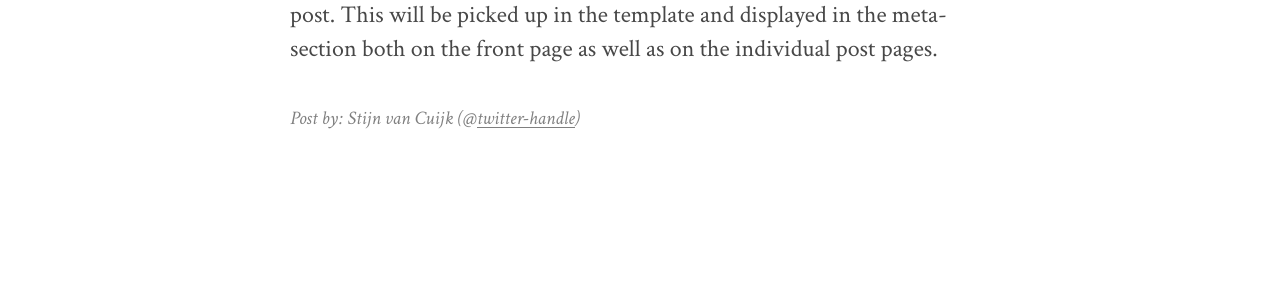
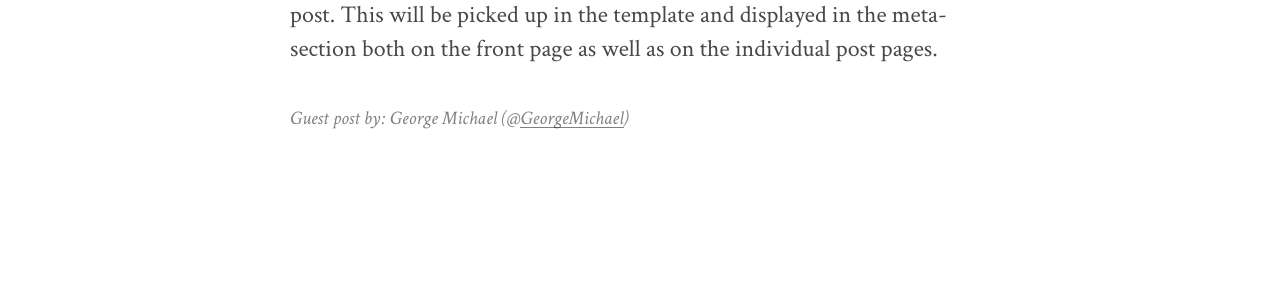
Before and after one commit to stijnvc/holo-alfa, a Jekyll site: the page built from _posts/2012-03-15-guest-blogs.markdown, in a window 1280 px wide. Shown: the part 350-650 px from the top of the page. Built offline with Jekyll 4.4.1, drawn with Linux system fonts in a browser that asks for light colours; nearby versions of some CDN libraries.

Commit message:
Update readme & improve demo posts

```diff
--- a/_layouts/post.html
+++ b/_layouts/post.html
@@ -14,8 +14,8 @@ layout: default
 	<a href="#"><h1>{{ page.title }}</h1></a>
 		{{ content }}
   {% if site.display-author-post-page %}
-    {% if post.author.name %}
-      <small><em>{{ site.var_guest_post_by }}: {{ post.author.name }} {{ post.author.info }}</em></small>
+    {% if page.author.name %}
+      <small><em>{{ site.var_guest_post_by }}: {{ page.author.name }} {{ page.author.info }}</em></small>
     {% else %}
       {% if site.author.name %}
         <small><em>{{ site.var_post_by }}: {{ site.author.name }} {{ site.author.info }}</em></small>
--- a/_posts/2012-01-18-hello-world.markdown
+++ b/_posts/2012-01-18-hello-world.markdown
@@ -1,7 +1,7 @@
 ---
 title: Hello World!
 
-excerpt: Hello World! Vestibulum imperdiet adipiscing arcu, quis aliquam dolor condimentum dapibus. Aliquam fermentum leo aliquet quam volutpat et molestie mauris mattis. Suspendisse semper consequat velit in suscipit.
+summary: Vestibulum imperdiet adipiscing arcu, quis aliquam dolor condimentum dapibus. Aliquam fermentum leo aliquet quam volutpat et molestie mauris mattis. Suspendisse semper consequat velit in suscipit.
 
 ---
 
--- a/_posts/2012-02-10-code-snippets.markdown
+++ b/_posts/2012-02-10-code-snippets.markdown
@@ -5,7 +5,9 @@ title: Code Snippets
 
 ---
 
-Whenever you need to post a code snippet, use the liquid tags `hilight` and `endhilight` like this:
+Whenever you need to post a code snippet, use the liquid tags `hilight` and `endhilight`.
+
+like this:
 
 {% highlight css %}
 nav a:hover {
--- a/_posts/2012-03-15-guest-blogs.markdown
+++ b/_posts/2012-03-15-guest-blogs.markdown
@@ -1,8 +1,9 @@
 ---
 title: Guest Posts
+author:
+  name: George Michael
+  info: (@<a href="https://twitter.com/georgemichael">GeorgeMichael</a>)
 
 ---
 
-If you want to create a guest post that will appear as if written by another author, simply add an `author` attribute to the
-YAML header of your blog post. This will be picked up in the template and displayed in the meta-section both on the front page
-as well as on the individual post pages.
+If you want to create a guest post that will appear as if written by another author, simply add an `author` attribute to the YAML header of your blog post. This will be picked up in the template and displayed in the meta-section both on the front page as well as on the individual post pages.
```
Also changed, not shown: README.md, _posts/2015-07-22-demo-post.md (renamed from _posts/2015-07-22-first-post.md).
